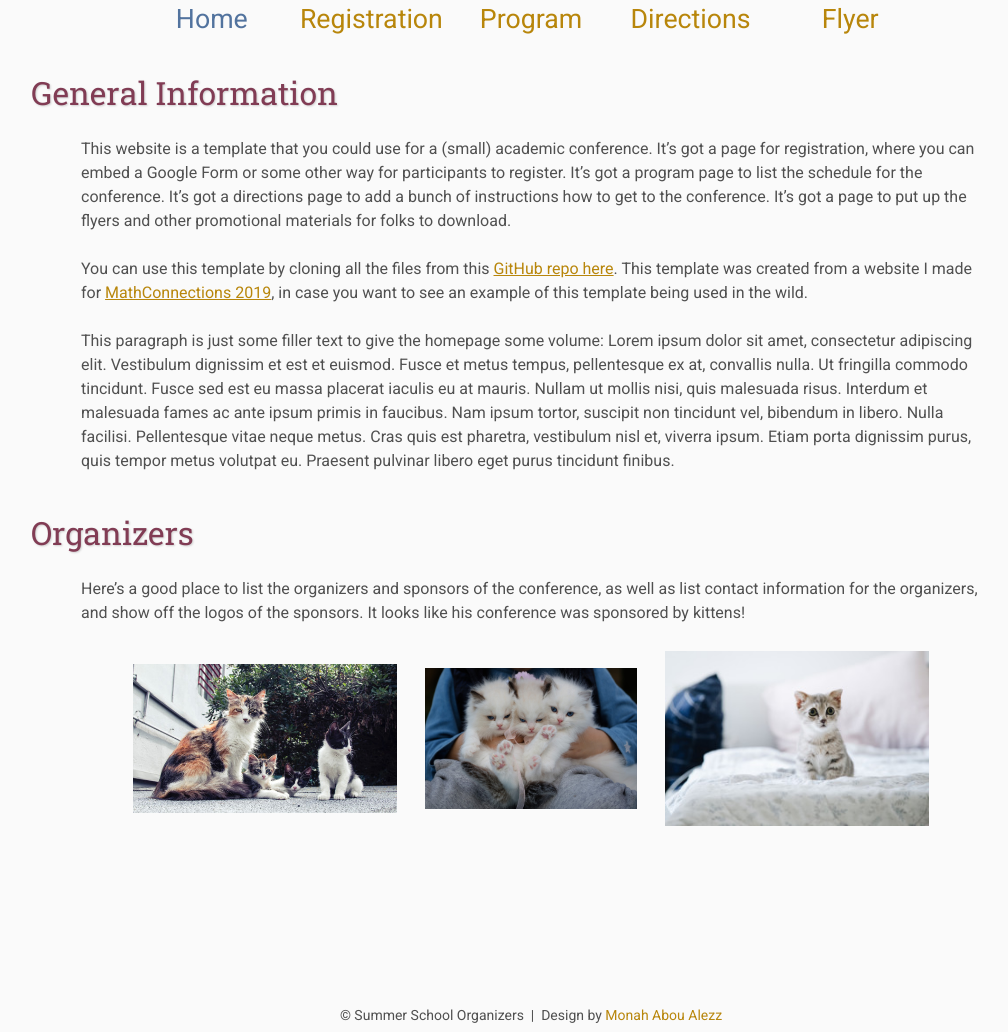
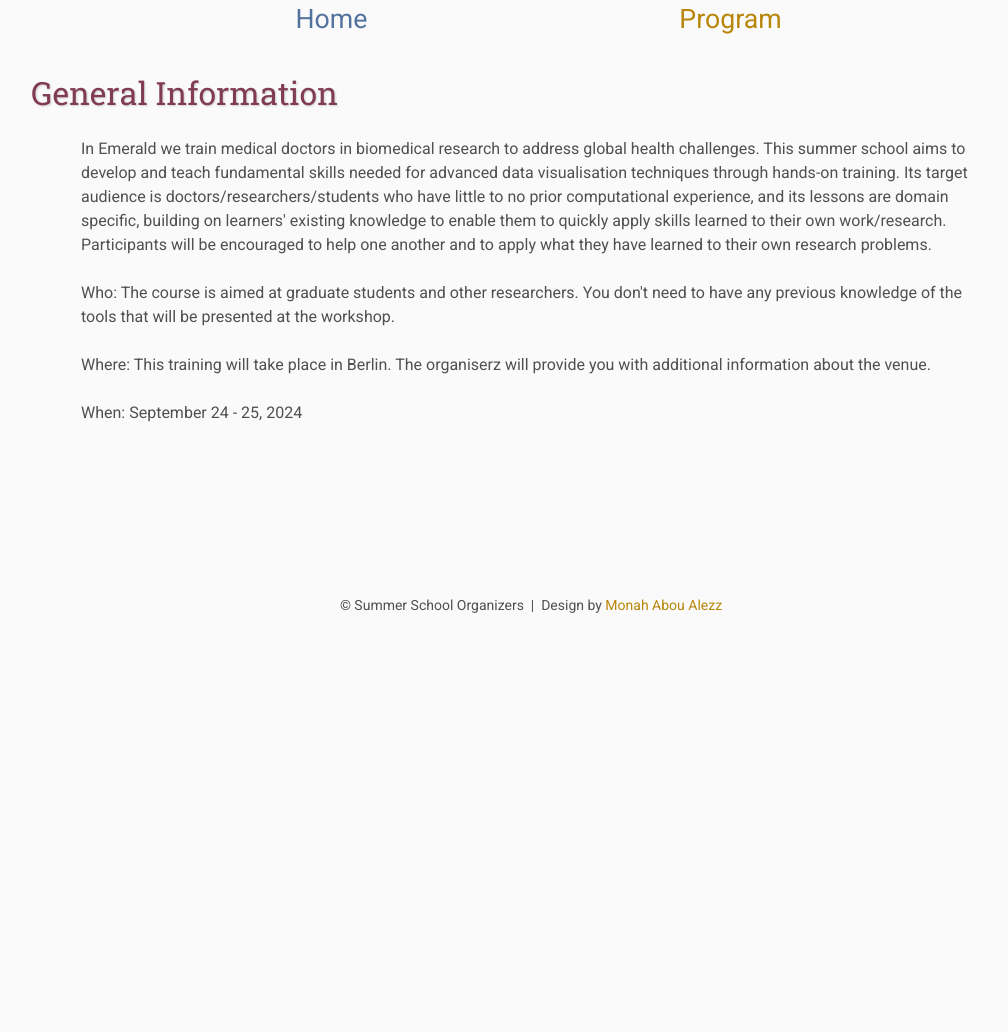
Before and after one commit to monahton/emerald-berlin-2024, a plain HTML site: page index.html in a window 1280 px wide. Shown: the part 547-1579 px from the top of the page, without its empty margins (109-1117 px from the left). After the commit the page ends 1224 px from the top, so only its background shows below. Drawn offline with Linux system fonts and the light colour scheme.

Commit message:
Update index.html

```diff
--- a/index.html
+++ b/index.html
@@ -51,66 +51,30 @@
                 <a class="current" title="Conference Home Page" href=".">Home</a>
             </td>
             <td class="navigation">
-                <a title="Register for the Conference" href="registration">Registration</a>
-            </td>
-            <td class="navigation">
                 <a title="Conference Program" href="program">Program</a>
-            </td>
-            <td class="navigation">
-                <a title="Directions to the Conference" href="directions">Directions</a>
-            </td>
-            <td class="navigation">
-                <a title="Conference Flyer" href="flyer">Flyer</a>
             </td>
         </tr>
     </table>
 
     <h2>General Information</h2>
     <p>
-        This website is a template that you could use for a (small) academic conference.
-        It&rsquo;s got a page for registration, where you can embed a Google Form or some other way for participants to register.
-        It&rsquo;s got a program page to list the schedule for the conference.
-        It&rsquo;s got a directions page to add a bunch of instructions how to get to the conference.
-        It&rsquo;s got a page to put up the flyers and other promotional materials for folks to download.
+        In Emerald we train medical doctors in biomedical research to address global health challenges.
+        This summer school aims to develop and teach fundamental skills needed for advanced data visualisation techniques through hands-on training.
+        Its target audience is doctors/researchers/students who have little to no prior computational experience,
+        and its lessons are domain specific, building on learners' existing knowledge to enable them to quickly apply skills learned to their own work/research.
+        Participants will be encouraged to help one another and to apply what they have learned to their own research problems.
     </p>
     <p>
-        You can use this template by cloning all the files from this
-        <a target="_blank" href="https://github.com/mikepierce/conference-website-template">GitHub repo here</a>.
-        This template was created from a website I made for
-        <a target="_blank" href="http://math.ucr.edu/~mathconn/">MathConnections 2019</a>,
-        in case you want to see an example of this template being used in the wild.
+        Who: The course is aimed at graduate students and other researchers.
+        You don't need to have any previous knowledge of the tools that will be presented at the workshop.
     </p>
     <p>
-        This paragraph is just some filler text to give the homepage some volume:
-        Lorem ipsum dolor sit amet, consectetur adipiscing elit. Vestibulum dignissim et est et euismod. Fusce et metus tempus, pellentesque ex at, convallis nulla. Ut fringilla commodo tincidunt. Fusce sed est eu massa placerat iaculis eu at mauris. Nullam ut mollis nisi, quis malesuada risus. Interdum et malesuada fames ac ante ipsum primis in faucibus. Nam ipsum tortor, suscipit non tincidunt vel, bibendum in libero. Nulla facilisi. Pellentesque vitae neque metus. Cras quis est pharetra, vestibulum nisl et, viverra ipsum. Etiam porta dignissim purus, quis tempor metus volutpat eu. Praesent pulvinar libero eget purus tincidunt finibus.
+        Where: This training will take place in Berlin.
+        The organiserz will provide you with additional information about the venue.
     </p>
-
-    <h2>Organizers</h2>
     <p>
-        Here&rsquo;s a good place to list the organizers and sponsors of the conference,
-        as well as list contact information for the organizers,
-        and show off the logos of the sponsors.
-        It looks like his conference was sponsored by kittens!
+        When: September 24 - 25, 2024
     </p>
-    <table class="sponsors">
-        <tr>
-            <td class="sponsor">
-                <a href="http://www.eyebleach.me/">
-                    <img src="assets/kitten1.jpg" alt="First Sponsor Name">
-                </a>
-            </td>
-            <td class="sponsor">
-                <a href="http://www.eyebleach.me/">
-                    <img src="assets/kitten2.jpg" alt="Second Sponsor Name" style="width: 80%">
-                </a>
-            </td>
-            <td class="sponsor">
-                <a href="http://www.eyebleach.me/">
-                    <img src="assets/kitten3.jpg" alt="Third Sponsor Name">
-                </a>
-            </td>
-        </tr>
-    </table>
 
     <footer>
         &copy; Summer School Organizers
```
